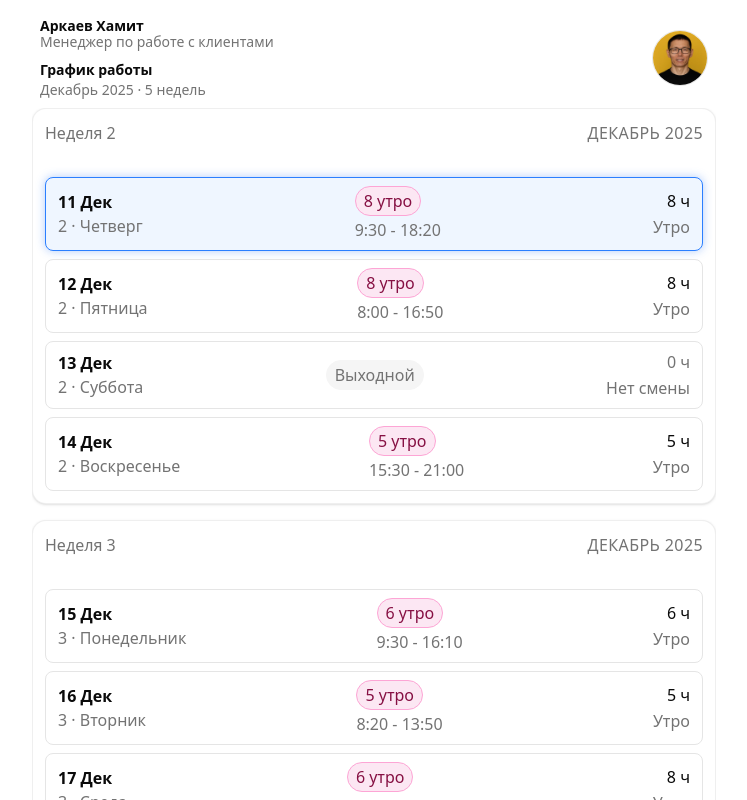
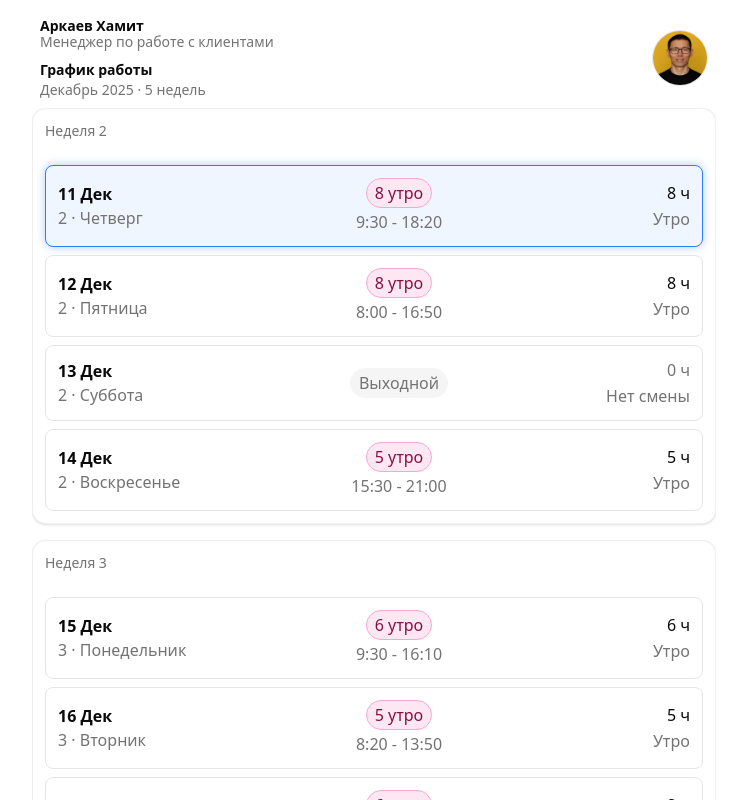
Before and after one commit to Hama-Gama/work-schedule, a React (Vite) app: page / in a window 1280 px wide. Shown: the top 800 px of the page, without its empty margins (266-1013 px from the left). Built offline with nearby package versions, Linux system fonts and the light colour scheme.

Commit message:
style: update card

```diff
--- a/src/components/DecemberSchedule.tsx
+++ b/src/components/DecemberSchedule.tsx
@@ -97,13 +97,13 @@ interface WeekBlockProps {
 const WeekBlock: React.FC<WeekBlockProps> = ({ weekNumber, days }) => {
 	return (
 		<Card className='p-3 border-border/60'>
-			<div className='flex items-center justify-between mb-2'>
-				<span className='text-base font-medium text-muted-foreground'>
+			<div className='flex items-center justify-between mb-0'>
+				<span className='text-sm font-medium text-muted-foreground'>
 					Неделя {weekNumber}
 				</span>
-				<span className='text-base uppercase tracking-wide text-muted-foreground'>
+				{/* <span className='text-base tracking-wide text-muted-foreground'>
 					{days[0]?.monthName} 2025
-				</span>
+				</span> */}
 			</div>
 
 			<div className='grid grid-cols-1 gap-2'>
@@ -133,9 +133,12 @@ const DayRow: React.FC<DayRowProps> = ({ day }) => {
 
 	return (
 		<button
+			// className={cn(
+			// 	'w-full flex items-center justify-between rounded-md border px-3 py-3 text-left transition',
+			// 	'focus:outline-none focus:ring-1 focus:ring-ring',
+
 			className={cn(
-				'w-full flex items-center justify-between rounded-md border px-3 py-2 text-left transition',
-				'focus:outline-none focus:ring-1 focus:ring-ring',
+				'w-full grid grid-cols-[140px_1fr_90px] items-center rounded-md border px-3 py-3 text-left transition',
 
 				// прошлые дни
 				past && 'opacity-40 pointer-events-none',
@@ -162,7 +165,7 @@ const DayRow: React.FC<DayRowProps> = ({ day }) => {
 			</div>
 
 			{/* Центр */}
-			<div className='flex flex-col items-start'>
+			<div className='flex flex-col items-center text-center'>
 				<Badge
 					variant='outline'
 					className={cn('text-base px-2 py-0.5 border', shiftColor)}
```
